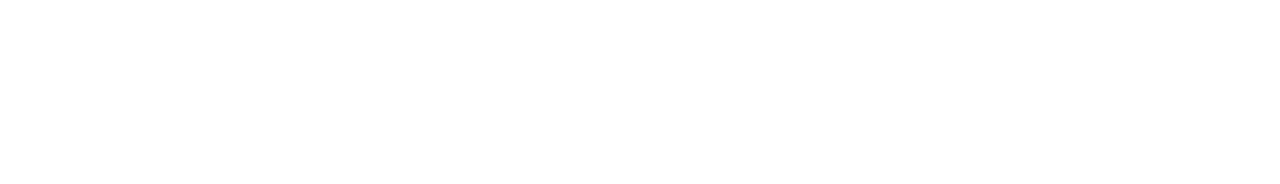
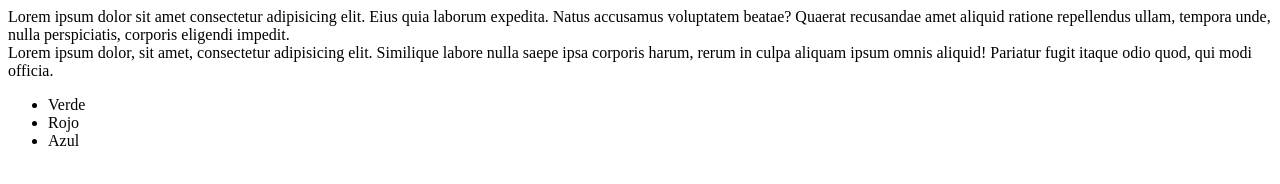
Before and after one commit to GenesisDuque/pruebaHP2, a plain HTML site: page index.html in a window 1280 px wide. Drawn offline with Linux system fonts and the light colour scheme.

Commit message:
Added footer on home page

```diff
--- a/index.html
+++ b/index.html
@@ -6,6 +6,18 @@
     <title>Document</title>
 </head>
 <body>
-
+    <footer>
+      <div>
+        Lorem ipsum dolor sit amet consectetur adipisicing elit. Eius quia laborum expedita. Natus accusamus voluptatem beatae? Quaerat recusandae amet aliquid ratione repellendus ullam, tempora unde, nulla perspiciatis, corporis eligendi impedit.
+      </div>
+      <div>
+        Lorem ipsum dolor, sit amet, consectetur adipisicing elit. Similique labore nulla saepe ipsa corporis harum, rerum in culpa aliquam ipsum omnis aliquid! Pariatur fugit itaque odio quod, qui modi officia.
+      </div>
+      <ul>
+        <li>Verde</li>
+        <li>Rojo</li>
+        <li>Azul</li>
+      </ul>
+    </footer>
 </body>
 </html>
```
